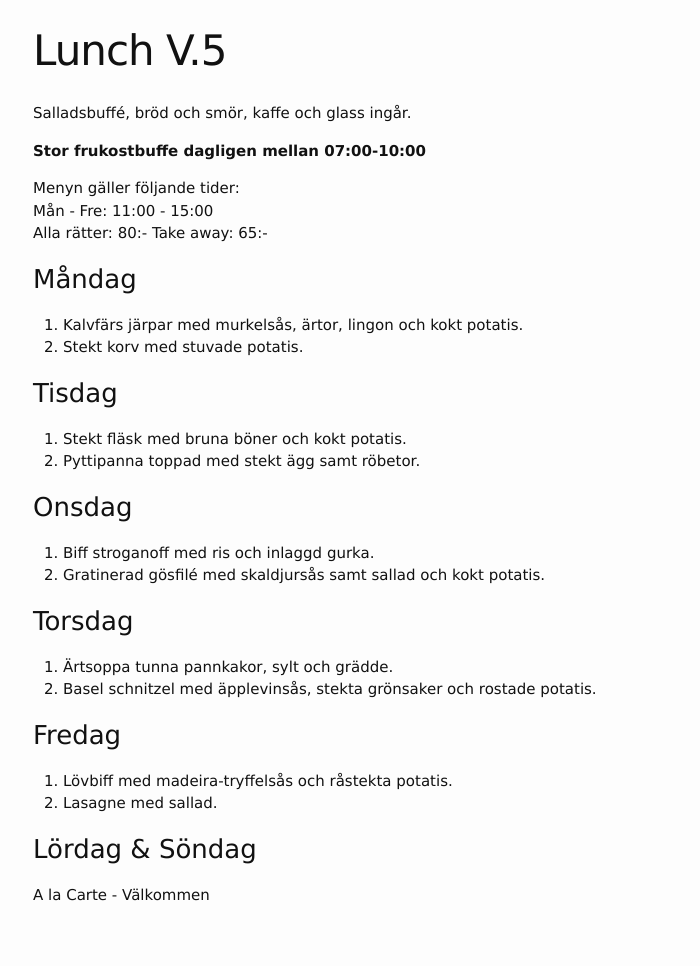
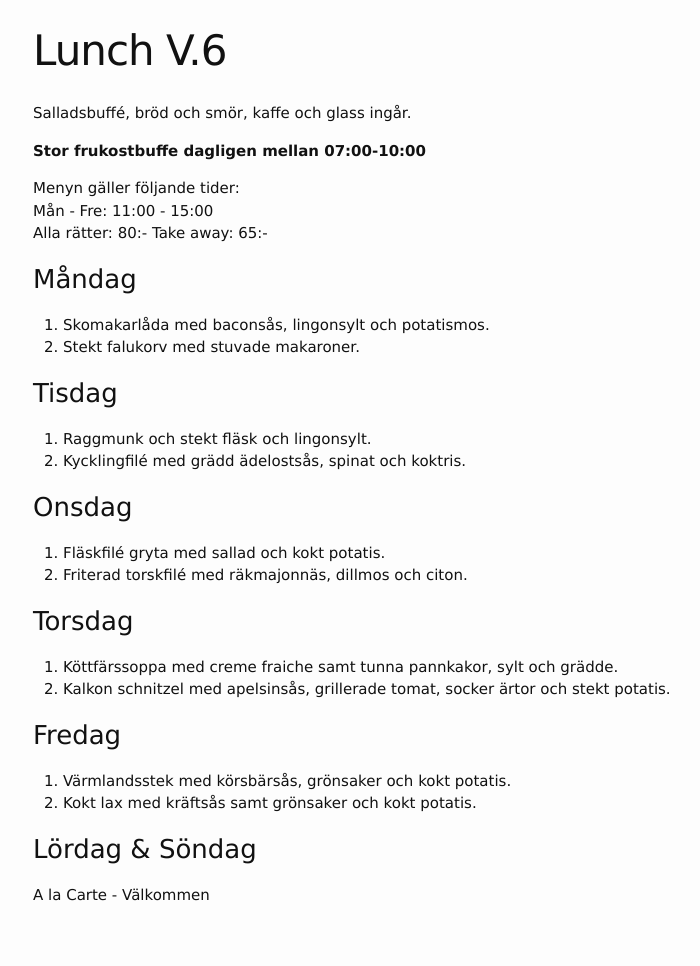
Before and after one commit to FarInn62/farinn62.github.io, a Jekyll site: the page built from lunch.md, in a window 1280 px wide. Shown: the whole page, without its empty margins (237-937 px from the left). Built offline with Jekyll 4.4.1, drawn with Linux system fonts in a browser that asks for light colours.

Commit message:
Update lunch.md

```diff
--- a/lunch.md
+++ b/lunch.md
@@ -1,6 +1,6 @@
 ---
 layout: foodmenu
-title: Lunch V.5
+title: Lunch V.6
 permalink: /lunch/
 published: true
 ---
@@ -14,28 +14,28 @@ Alla rätter: 80:- Take away: 65:-
 
 ### Måndag
 
-1. Kalvfärs järpar med murkelsås, ärtor, lingon och kokt potatis.
-2. Stekt korv med stuvade potatis.
+1. Skomakarlåda med  baconsås, lingonsylt och potatismos.
+2. Stekt falukorv med stuvade makaroner.
 
 ### Tisdag
 
-1. Stekt fläsk med bruna böner och kokt potatis.
-2. Pyttipanna toppad med stekt ägg samt röbetor.
+1. Raggmunk och stekt fläsk och lingonsylt.
+2. Kycklingfilé med grädd ädelostsås, spinat och koktris.
 
 ### Onsdag
 
-1. Biff stroganoff med ris och inlaggd gurka.
-2. Gratinerad gösfilé med skaldjursås samt sallad och kokt potatis.
+1. Fläskfilé gryta med sallad och kokt potatis.
+2. Friterad torskfilé med räkmajonnäs, dillmos och citon.
 
 ### Torsdag
 
- 1. Ärtsoppa tunna pannkakor, sylt och grädde.
- 2. Basel schnitzel med äpplevinsås, stekta grönsaker och rostade potatis.
+ 1. Köttfärssoppa med creme fraiche samt tunna pannkakor, sylt och grädde.
+ 2. Kalkon schnitzel med apelsinsås, grillerade tomat, socker ärtor och stekt potatis.
 
 ### Fredag
 
-1. Lövbiff med madeira-tryffelsås och råstekta potatis.
-2. Lasagne med sallad.
+1. Värmlandsstek med körsbärsås, grönsaker och kokt potatis.
+2. Kokt lax med kräftsås samt grönsaker och kokt potatis.
 
 ### Lördag & Söndag
 A la Carte - Välkommen
```
